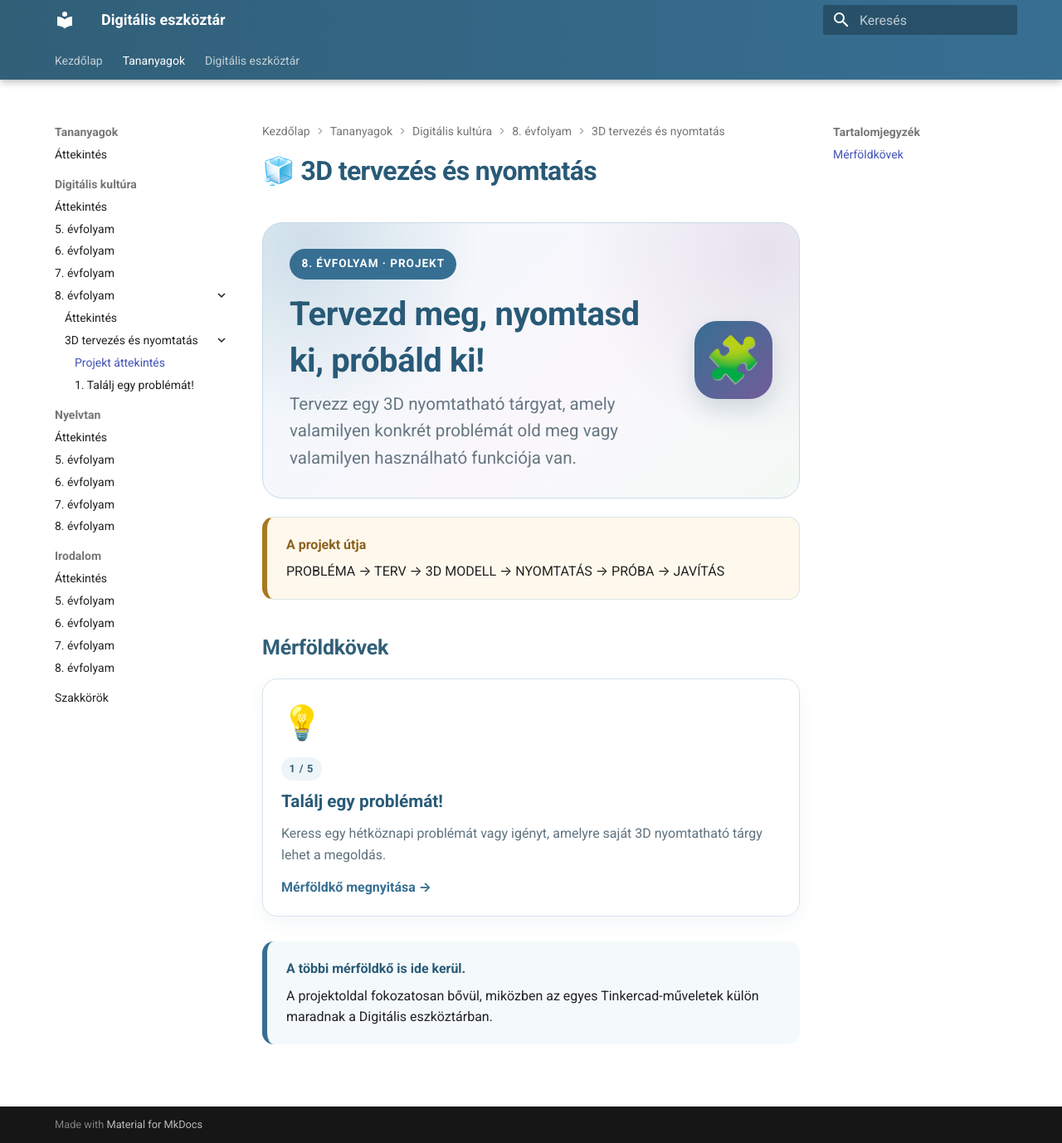
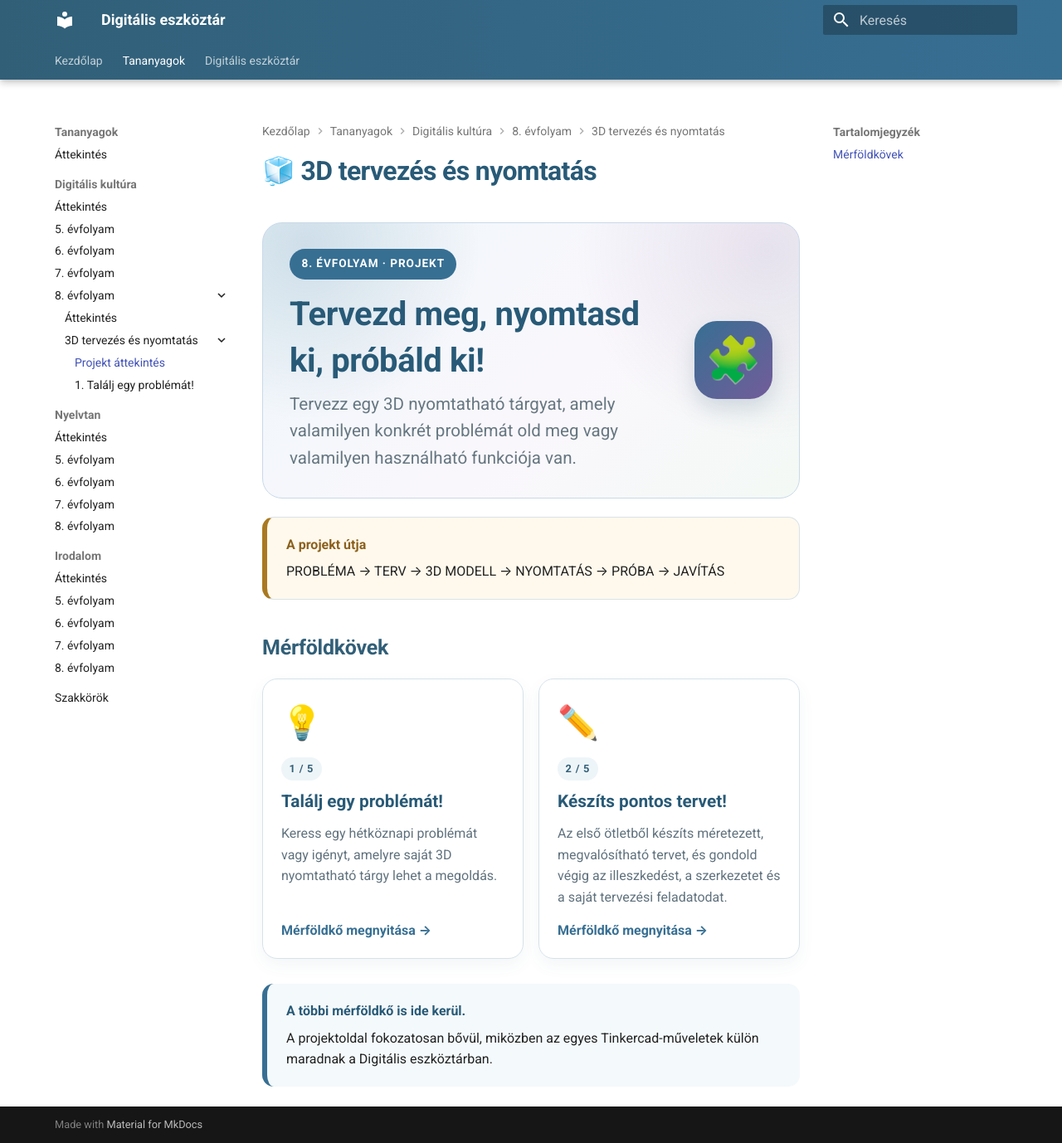
Before and after one commit to bsuszter/digitalis-eszkoztar, an MkDocs documentation site: the page built from docs/tananyagok/digitalis-kultura/8-evfolyam/3d-tervezes/index.md, in a window 1280 px wide and 1378 px high. Shown: the whole window at 83% size. Built offline with MkDocs 1.6.1 and Material for MkDocs 9.7.7, drawn with Linux system fonts in a browser that asks for light colours.

Commit message:
Add milestone 2 to 3D project overview

```diff
--- a/docs/tananyagok/digitalis-kultura/8-evfolyam/3d-tervezes/index.md
+++ b/docs/tananyagok/digitalis-kultura/8-evfolyam/3d-tervezes/index.md
@@ -24,6 +24,14 @@
     <span>Keress egy hétköznapi problémát vagy igényt, amelyre saját 3D nyomtatható tárgy lehet a megoldás.</span>
     <span class="tool-link">Mérföldkő megnyitása →</span>
   </a>
+
+  <a class="tool-card" href="02-keszits-pontos-tervet/">
+    <span class="tool-icon">✏️</span>
+    <span class="tool-tag">2 / 5</span>
+    <strong>Készíts pontos tervet!</strong>
+    <span>Az első ötletből készíts méretezett, megvalósítható tervet, és gondold végig az illeszkedést, a szerkezetet és a saját tervezési feladatodat.</span>
+    <span class="tool-link">Mérföldkő megnyitása →</span>
+  </a>
 </div>
 
 <div class="section-lead">
```
